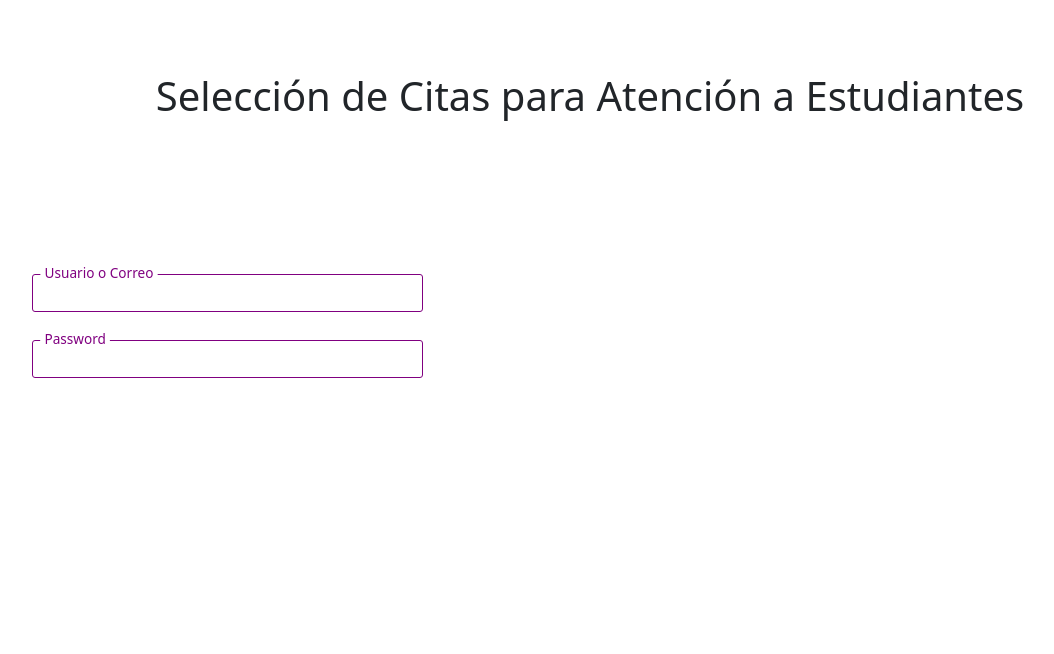
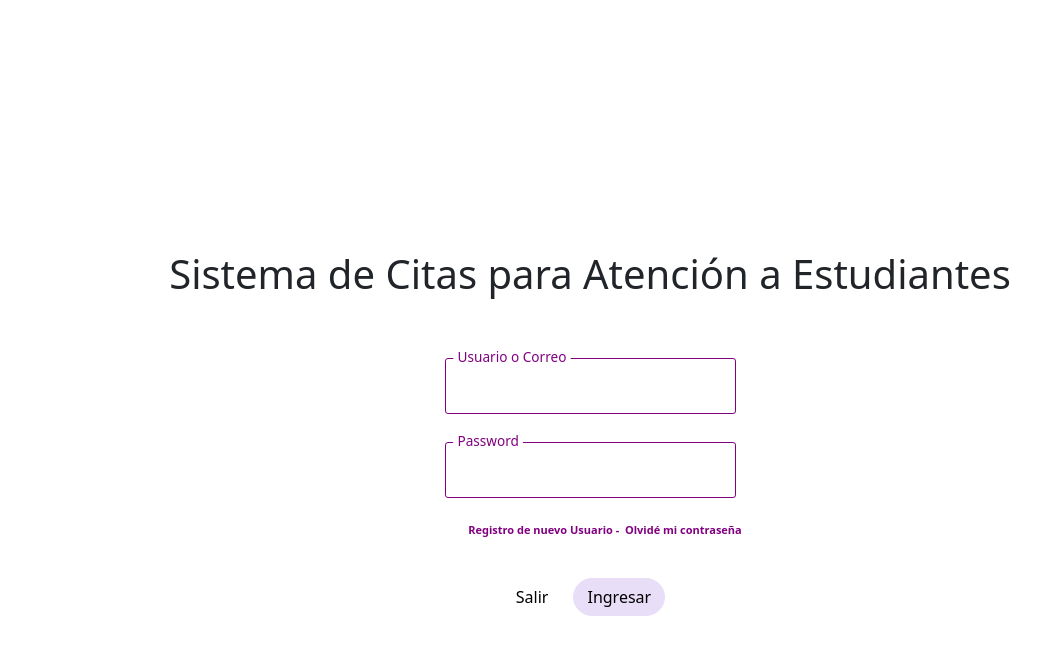
Before and after one commit to alejandraSMT/Proyecto-PW-G05, a React (Create React App) app: page / in a window 1280 px wide. Shown: the top 654 px of the page, without its empty margins (50-1104 px from the left). Built offline with nearby package versions, Linux system fonts and the light colour scheme.

Commit message:
Ordenando componentes Login

```diff
--- /dev/null
+++ b/src/pages/login/components/login_buttons.js
@@ -0,0 +1,28 @@
+import "../login.css";
+
+import Container from 'react-bootstrap/Container';
+import Row from 'react-bootstrap/Row';
+import Button from 'react-bootstrap/Button';
+import Col from 'react-bootstrap/Col'
+
+function Buttons(){
+    return(
+        <Container class = "btns">
+            <Row>
+                <Col>
+                    <Button id = "exit">
+                        Salir
+                    </Button>
+                </Col>
+                <Col>
+                    <Button id = "login">
+                        Ingresar
+                    </Button>
+                </Col>
+            </Row>
+        </Container>
+    );
+}
+
+
+export default Buttons;
--- a/src/pages/login/components/login_field.js
+++ b/src/pages/login/components/login_field.js
@@ -1,17 +1,13 @@
-import { useState } from "react";
 import "../login.css";
 
-import { FloatingLabel } from 'react-bootstrap';
 import Form from 'react-bootstrap/Form';
-import { FormControl } from "react-bootstrap";
 import Container from 'react-bootstrap/Container';
 import Row from 'react-bootstrap/Row';
-import Col from 'react-bootstrap/Col';
 
 
 function LogInField(){
     return(
-        <Container>
+        <Container class = "container">
             <br></br>
             <Row>
                 <Form.Group>
--- a/src/pages/login/login.css
+++ b/src/pages/login/login.css
@@ -1,16 +1,40 @@
 @import "bootstrap/dist/css/bootstrap.min.css";
 
-.mainBody {
-    height: 200px;
+h1 {
+    margin-top: 250px;
     justify-content: center;
     align-items: center;
     display: flex;
+}
+
+span {
+    height: 80px;
+    justify-content: center;
+    align-items: center;
+    display: flex;
+    font-size: 11px;
+    color: purple;
+    margin-left: 30px;
+    font-weight: bold;
+}
+
+.btns {
+    display: flex;
+    flex-direction: row;
+    transform: translateX(100px);
+}
+
+.container {
+    align-items: center;
+    display: flex;
+    flex-direction: column;
 }
 
 /* Quita la sombra cuando le das click*/
 .form-control:focus {
     box-shadow: none;
     border-color: purple;
+    color: purple;
 }
 
 /* Atributos del recuadro de texto */
@@ -18,8 +42,8 @@
     border-color: purple;
     border-radius: 3px;
     color: purple;
-    width: 35%;
-    max-width: 40%;
+    width: 291px;
+    height: 56px;
 }
 
 /* Atributos del texto (label) en el borde superior */
@@ -42,3 +66,20 @@
     color: purple;
     line-height: 1rem;
 }
+
+#login {
+    background-color: #E8DEF8;
+    border-radius: 150px;
+    padding-left: 13px;
+    padding-right: 13px;
+    border-color: #E8DEF8;
+    color: black;
+}
+
+#exit {
+    color: black;
+    background-color: white;
+    border-color: white;
+    padding-left: 0%;
+    padding-right: 0%;
+}
--- a/src/pages/login/login.js
+++ b/src/pages/login/login.js
@@ -1,17 +1,30 @@
 import "bootstrap/dist/css/bootstrap.min.css";
 import "./login.css"
 import LogInField from './components/login_field.js';
+import Buttons from './components/login_buttons.js';
 
 function LogIn(){
     return (
         <div>
-            <div class = "mainBody">
-                <h1>Selección de Citas para Atención a Estudiantes</h1>
+            <h1>
+                Sistema de Citas para Atención a Estudiantes
+            </h1>
+
+            <LogInField />
+
+            <span>
+                <p>
+                    Registro de nuevo Usuario
+                </p>
+                <p>&nbsp;-	&nbsp;</p>
+                <p>
+                    Olvidé mi contraseña
+                </p>
+            </span>
+
+            <div>
+                <Buttons />
             </div>
-            <div class = "mainBody">
-                <LogInField />
-            </div>
-
 
         </div>
 
```
